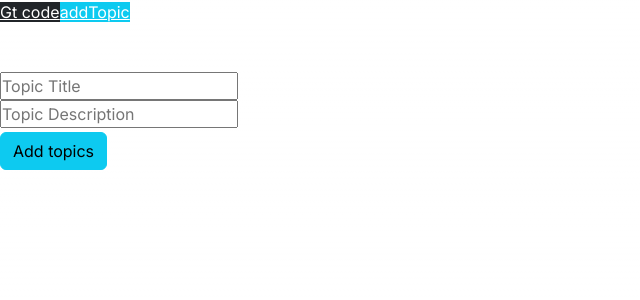
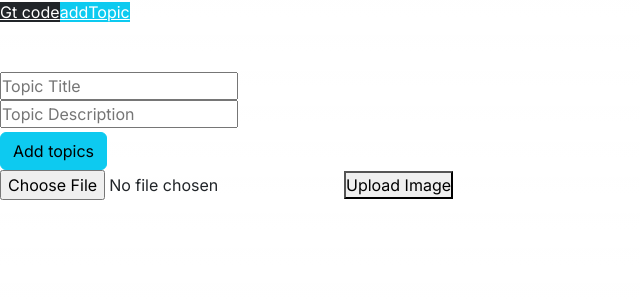
Before and after one commit to KashyapAmanSingh/Gym-Ecommerce-AdminDash_board, a Next.js app: page /addTopic in a window 1280 px wide. Shown: the top 300 px of the page, without its empty margins (0-640 px from the left). Built offline with nearby package versions, Linux system fonts and the light colour scheme.

Commit message:
full updation with images

```diff
--- /dev/null
+++ b/Component/Cloudnary.jsx
@@ -0,0 +1,76 @@
+import React, { useState } from 'react';
+import axios from 'axios'; // Import axios
+
+function ImageUpload() {
+  const [selectedFile, setSelectedFile] = useState(null);
+  const [imageUrl, setImageUrl] = useState('');
+
+  const handleFileSelect = (e) => {
+    const file = e.target.files[0];
+    setSelectedFile(file);
+  };
+
+  const handleImageUpload = async () => {
+    if (selectedFile) {
+      const formData = new FormData();
+      formData.append('file', selectedFile);
+      formData.append('upload_preset', 'bofedne7');
+
+      try {
+        const response = await axios.post(
+          'https://api.cloudinary.com/v1_1/dm2wuzfzc/image/upload',
+          formData
+        );
+
+        if (response.status === 200) {
+          const { secure_url } = response.data;
+          setImageUrl(secure_url);
+        } else {
+          console.error('Image upload failed');
+        }
+      } catch (error) {
+        console.error('Image upload error:', error);
+      }
+    } else {
+      console.error('No file selected');
+    }
+  };
+
+  return (
+    <div>
+      <input
+        type="file"
+        name="image"
+        accept=".jpg, .jpeg, .png"
+        onChange={handleFileSelect}
+      />
+      <button type="button" onClick={handleImageUpload}>
+        Upload Image
+      </button>
+
+      {imageUrl && (
+        <div>
+          <p>Uploaded Image:</p>
+          <img src={imageUrl} alt="Uploaded" />
+        </div>
+      )}
+    </div>
+  );
+}
+
+export default ImageUpload;
+
+
+
+
+
+
+// const cloudinary = require('cloudinary').v2;
+
+// cloudinary.config({
+//   cloud_name: 'dm2wuzfzc',
+//   api_key: '187424734279379',
+//   api_secret: 'X-nlZM36YigMzYyDOSgAdw3YP-o',
+// });
+
+// // module.exports = cloudinary;
--- a/libs/mongodb.js
+++ b/libs/mongodb.js
@@ -1,14 +1,21 @@
-import mongoose from "mongoose";
-
-const connectMongoDB = async () => {
-  try {
-    await mongoose.connect(process.env.MONGODB_URL);
 
 
-    console.log("Connected to MongoDB.");
-  } catch (error) {
-    console.log("This si error"+error);
+import mongoose from 'mongoose';
+
+async function connectMongoDB() {
+  try {
+    await mongoose.connect(process.env.MONGODB_URL,{
+      useNewUrlParser: true,
+      useUnifiedTopology: true,
+    });
+    console.log('Connected to MongoDB');
+    }
+
+    catch (error) {
+    console.error('Error connecting to MongoDB:', error);
   }
-};
+
+}
+
 
 export default connectMongoDB;
--- a/models/topic.js
+++ b/models/topic.js
@@ -13,4 +13,5 @@ const topicSchema = new Schema(
 // const Topic = mongoose.models.collecs || mongoose.model("collecs", topicSchema);
 
 const Topic = mongoose.models.TopicCollection || mongoose.model("TopicCollection", topicSchema);
+
 export default Topic;
--- a/next.config.js
+++ b/next.config.js
@@ -1,4 +1,9 @@
 /** @type {import('next').NextConfig} */
-const nextConfig = {}
+const nextConfig = {
+    images:{
+        loader:'cloudinary',
+       path:'https://res.cloudinary.com/dm2wuzfzc/images/upload'
+           }
+}
 
 module.exports = nextConfig
--- a/package.json
+++ b/package.json
@@ -9,7 +9,10 @@
     "lint": "next lint"
   },
   "dependencies": {
+    "axios": "^1.5.0",
     "bootstrap": "^5.3.1",
+    "cloudinary": "^1.40.0",
+    "dotenv": "^16.3.1",
     "eslint": "8.48.0",
     "eslint-config-next": "13.4.19",
     "mongoose": "^7.5.0",
--- a/src/app/addTopic/page.jsx
+++ b/src/app/addTopic/page.jsx
@@ -1,5 +1,6 @@
 "use client"
 import React, { useState } from 'react';
+import ImageUpload from '../../../Component/Cloudnary';
 
 const AddTopic = () => {
   const [title, setTitles] = useState('');
@@ -46,6 +47,7 @@ const AddTopic = () => {
         <br />
         <button type="submit" className='btn btn-info mt-1' >Add topics</button>
       </form>
+      <ImageUpload/>
     </div>
   );
 }
--- a/src/app/editTopic/[id]/page.jsx
+++ b/src/app/editTopic/[id]/page.jsx
@@ -2,10 +2,13 @@
 import React from 'react';
 import EditTopicForm from '../../../../Component/EditTopicForm';
 
+
+
+
 const getTopicById = async (id) => {
   try {
     const apiPort = process.env.NEXT_PUBLIC_API_PORT || 3000;
-    const apiUrl = `http://localhost:${apiPort}/api/topics/${id}`; // Updated endpoint
+    const apiUrl = `http://localhost:${apiPort}/api/topics/${id}`;
 
     const res = await fetch(apiUrl, {
       cache: 'no-store',
```
Also changed, not shown: Component/EditTopicForm.jsx (+6 -8 lines), src/app/api/topics/[id]/route.js (line endings or trailing spaces), src/imageUpload.js (added), 2 other files (tests, documents, lock files or other folders).
